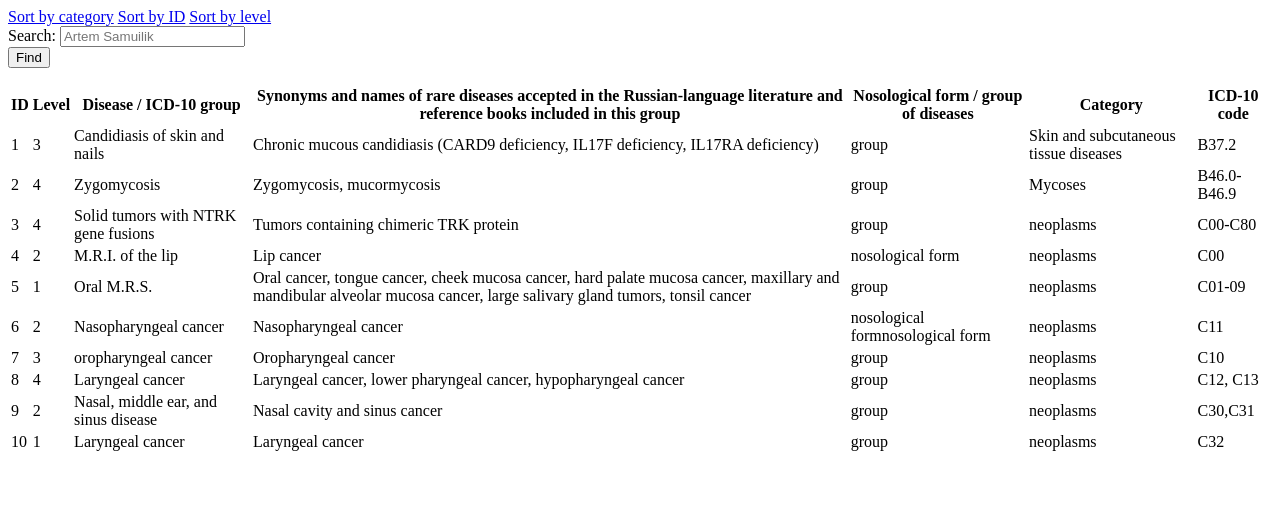
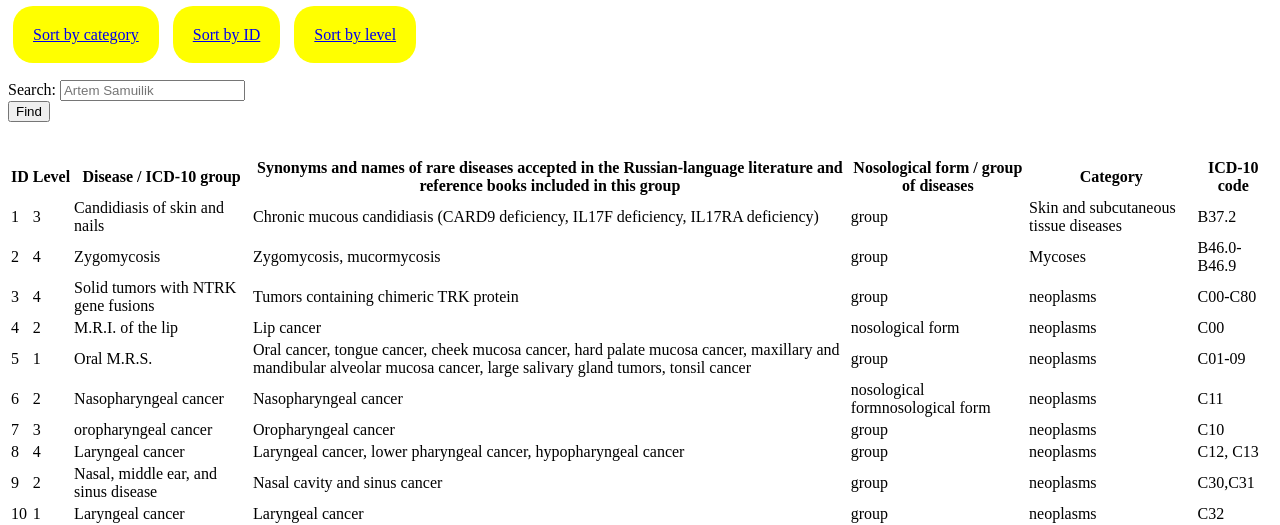
Before and after one commit to MichailZyusko/Study, a PHP site: page / in a window 1280 px wide. Shown: the top 525 px of the page. Run offline with PHP 8.4, Linux system fonts and the light colour scheme.

Commit message:
TW: add styles

```diff
--- /dev/null
+++ b/programming_network_applications/src/TW/index.css
@@ -0,0 +1,6 @@
+a {
+  background-color: yellow;
+  border-radius: 20px;
+  padding: 20px;
+  margin: 5px;
+}
--- a/programming_network_applications/src/TW/index.php
+++ b/programming_network_applications/src/TW/index.php
@@ -1,11 +1,17 @@
 <html>
+<head>
+  <link rel="stylesheet" href="index.css">
+</head>
 <body>
+  <br />
   <div>
     <a href='index.php?category=category'>Sort by category</a>
     <a href='index.php?id=id'>Sort by ID</a>
     <a href='index.php?level=level'>Sort by level</a>
   </div>
+  <br />
 
+  <br />
   <form action="index.php" method="GET">
     <div>
       <label>Search: </label>
@@ -13,6 +19,7 @@
     </div>
     <button type="submit">Find</button>
   </form>
+  <br />
 
   <table>
   <?php
@@ -33,10 +40,14 @@
     $i = 0;
 
     while($i <= count($src)) {
-      $key = array_search($needle, $src[$i]);
+      $j = 0;
 
-      if($key){
-        return [$src[$i]];
+      while ($j <= count($src[$i])){
+        if (strpos(strval($src[$i][$j]), $needle) !== false) {
+          return [$src[$i]];
+        }
+
+        $j++;
       }
 
       $i++;
```
